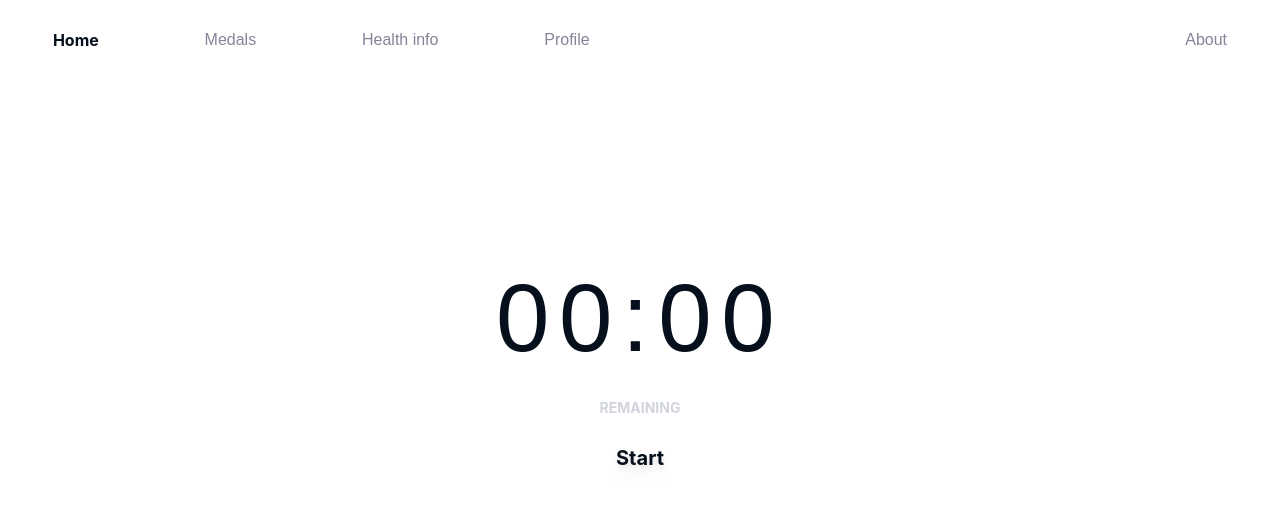
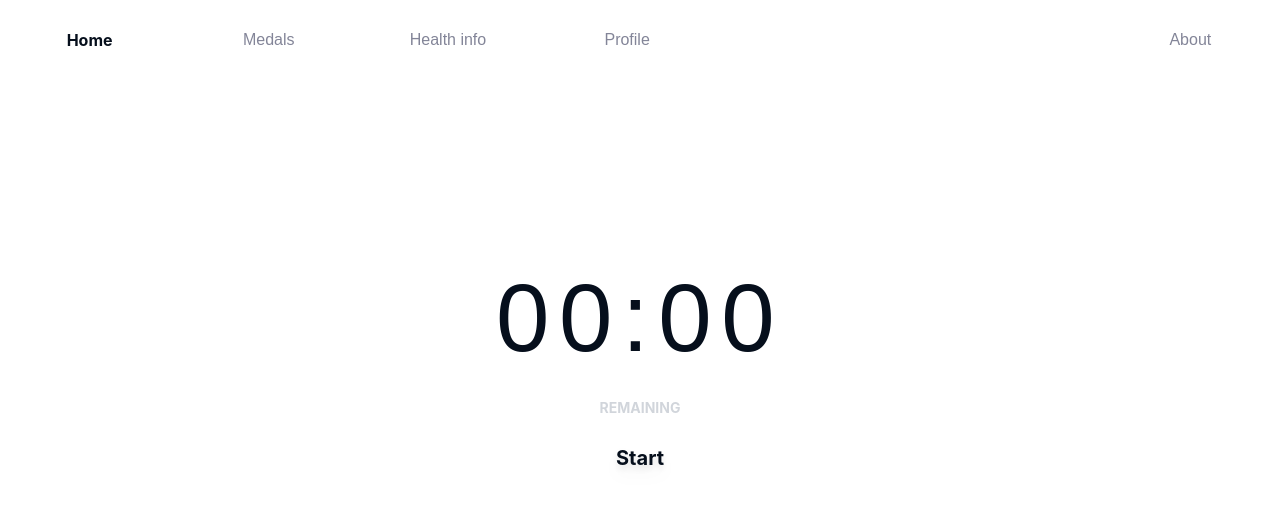
Before and after one commit to hard-tender-blade/Rest-Timer, a React (Create React App) app in the folder rest-timer/: page / in a window 1280 px wide. Shown: the top 506 px of the page. Built offline with nearby package versions, Linux system fonts and the light colour scheme.

Commit message:
Fixed navbar spacing issues

```diff
--- a/rest-timer/src/components/components/NavBar.jsx
+++ b/rest-timer/src/components/components/NavBar.jsx
@@ -8,6 +8,7 @@ export default function NavBar(props) {
   return (
     <div className="w-screen bg-white">
       <div className="max-w-7xl m-auto h-20 flex justify-around text-base text-grey-t font-intertight">
+        <div className="w-24 m-auto text-center">
           <button
             className={currentPage === Pages.Home ? "font-inter font-bold text-text-b" : ""}
             onClick={() => {
@@ -17,6 +18,8 @@ export default function NavBar(props) {
           >
             Home
           </button>
+        </div>
+        <div className="w-24 m-auto text-center">
           <button
             className={currentPage === Pages.Medals ? "font-inter font-bold text-text-b" : ""}
             onClick={() => {
@@ -26,6 +29,8 @@ export default function NavBar(props) {
           >
             Medals
           </button>
+        </div>
+        <div className="w-24 m-auto text-center">
           <button
             className={currentPage === Pages.HealthInfo ? "font-inter font-bold text-text-b" : ""}
             onClick={() => {
@@ -35,6 +40,8 @@ export default function NavBar(props) {
           >
             Health info
           </button>
+        </div>
+        <div className="w-24 m-auto text-center">
           <button
             className={currentPage === Pages.Profile ? "font-inter font-bold text-text-b" : ""}
             onClick={() => {
@@ -44,7 +51,9 @@ export default function NavBar(props) {
           >
             Profile
           </button>
+        </div>
         <div className="w-96"></div>
+        <div className="w-24 m-auto text-center">
         <button
           className={currentPage === Pages.About ? "font-inter font-bold text-text-b" : ""}
           onClick={() => {
@@ -56,5 +65,6 @@ export default function NavBar(props) {
         </button>
         </div>
       </div>
+    </div>
   );
 }
```
Lines whose indentation alone changed are shown as unchanged.
